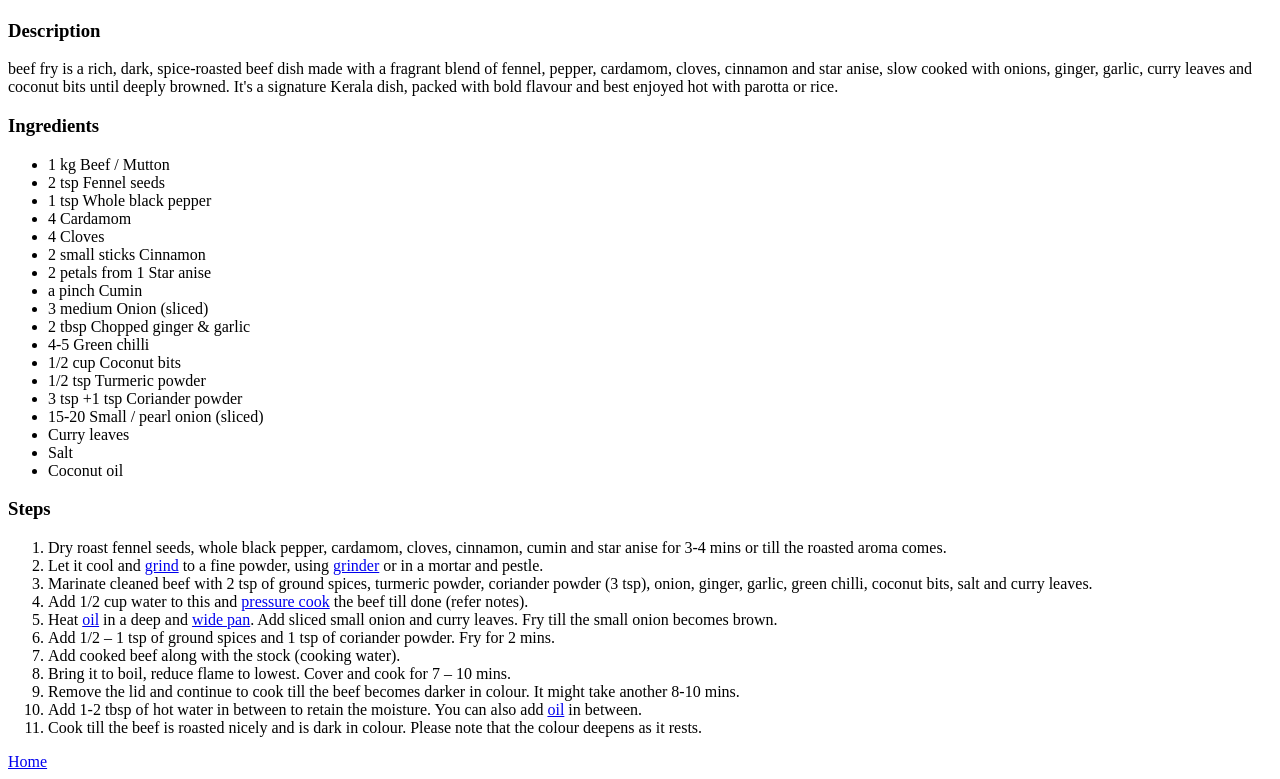
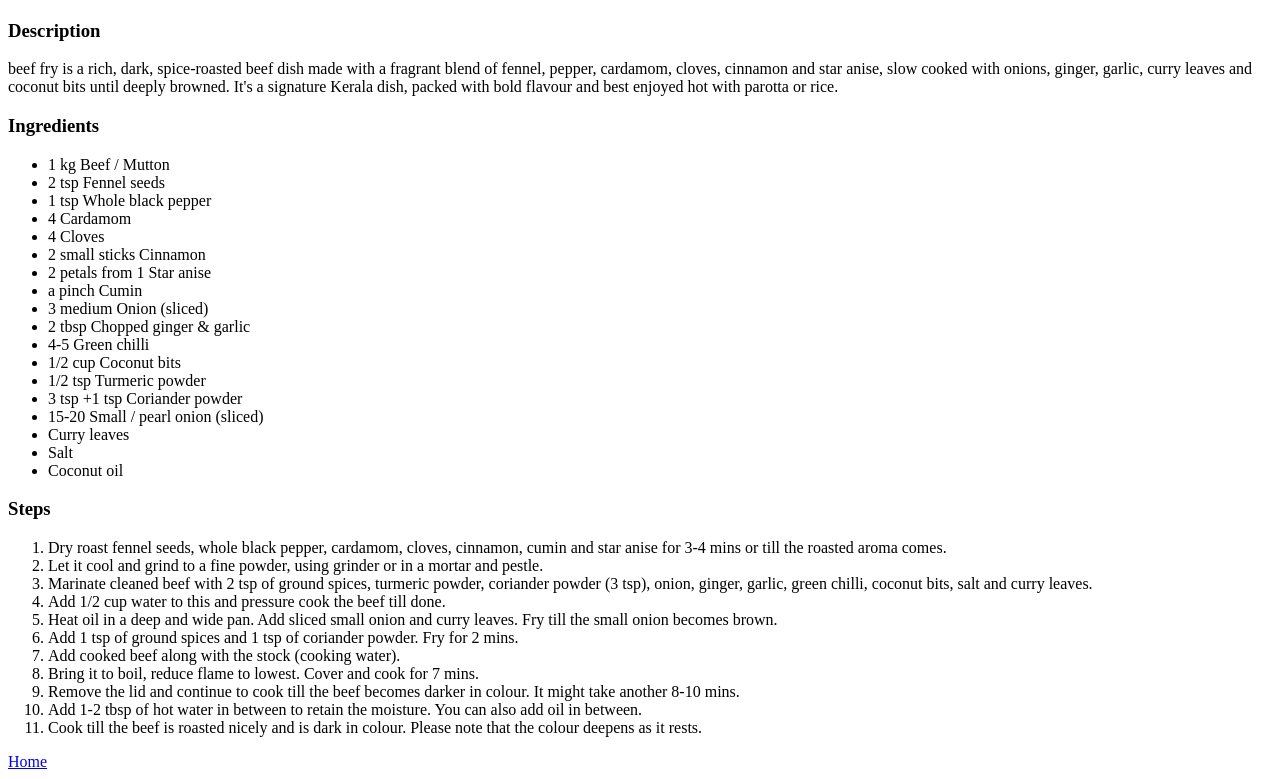
Before and after one commit to jonnlemon/odin-recipes, a plain HTML site: page recipes/beef_fry.html in a window 1280 px wide. Shown: the part 483-1262 px from the top of the page. Drawn offline with Linux system fonts and the light colour scheme.

Commit message:
Remove erroneous links from recipe page

```diff
--- a/recipes/beef_fry.html
+++ b/recipes/beef_fry.html
@@ -37,15 +37,15 @@
     <h3>Steps</h3>
     <ol>
         <li>Dry roast fennel seeds, whole black pepper, cardamom, cloves, cinnamon, cumin and star anise for 3-4 mins or till the roasted aroma comes.</li>
-        <li>Let it cool and <a href="https://amzn.to/4n7Fc8O">grind</a> to a fine powder, using <a href="https://amzn.to/4n7Fc8O">grinder</a> or in a mortar and pestle.</li>
+        <li>Let it cool and grind to a fine powder, using grinder or in a mortar and pestle.</li>
         <li>Marinate cleaned beef with 2 tsp of ground spices, turmeric powder, coriander powder (3 tsp), onion, ginger, garlic, green chilli, coconut bits, salt and curry leaves.</li>
-        <li>Add 1/2 cup water to this and <a href="https://amzn.to/4d4KY6x">pressure cook</a> the beef till done (refer notes).</li>
-        <li>Heat <a href="https://amzn.to/3Rl11WE">oil</a> in a deep and <a href="https://amzn.to/4d7E808">wide pan</a>. Add sliced small onion and curry leaves. Fry till the small onion becomes brown.</li>
-        <li>Add 1/2 – 1 tsp of ground spices and 1 tsp of coriander powder. Fry for 2 mins.</li>
+        <li>Add 1/2 cup water to this and pressure cook the beef till done.</li>
+        <li>Heat oil in a deep and wide pan. Add sliced small onion and curry leaves. Fry till the small onion becomes brown.</li>
+        <li>Add 1 tsp of ground spices and 1 tsp of coriander powder. Fry for 2 mins.</li>
         <li>Add cooked beef along with the stock (cooking water).</li>
-        <li>Bring it to boil, reduce flame to lowest. Cover and cook for 7 – 10 mins.</li>
+        <li>Bring it to boil, reduce flame to lowest. Cover and cook for 7 mins.</li>
         <li>Remove the lid and continue to cook till the beef becomes darker in colour. It might take another 8-10 mins.</li>
-        <li>Add 1-2 tbsp of hot water in between to retain the moisture. You can also add <a href="https://amzn.to/3Rl11WE">oil</a> in between.</li>
+        <li>Add 1-2 tbsp of hot water in between to retain the moisture. You can also add oil in between.</li>
         <li>Cook till the beef is roasted nicely and is dark in colour. Please note that the colour deepens as it rests.</li>
     </ol>
 
```
